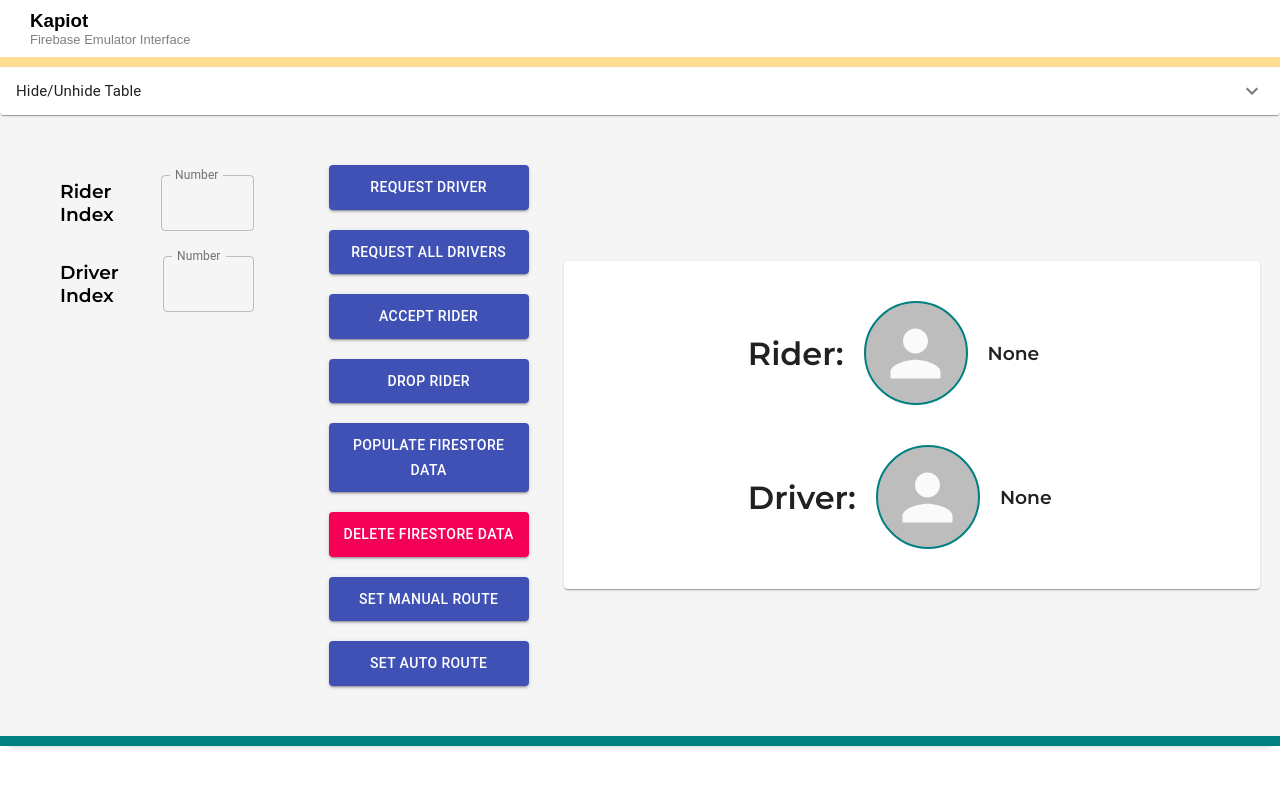
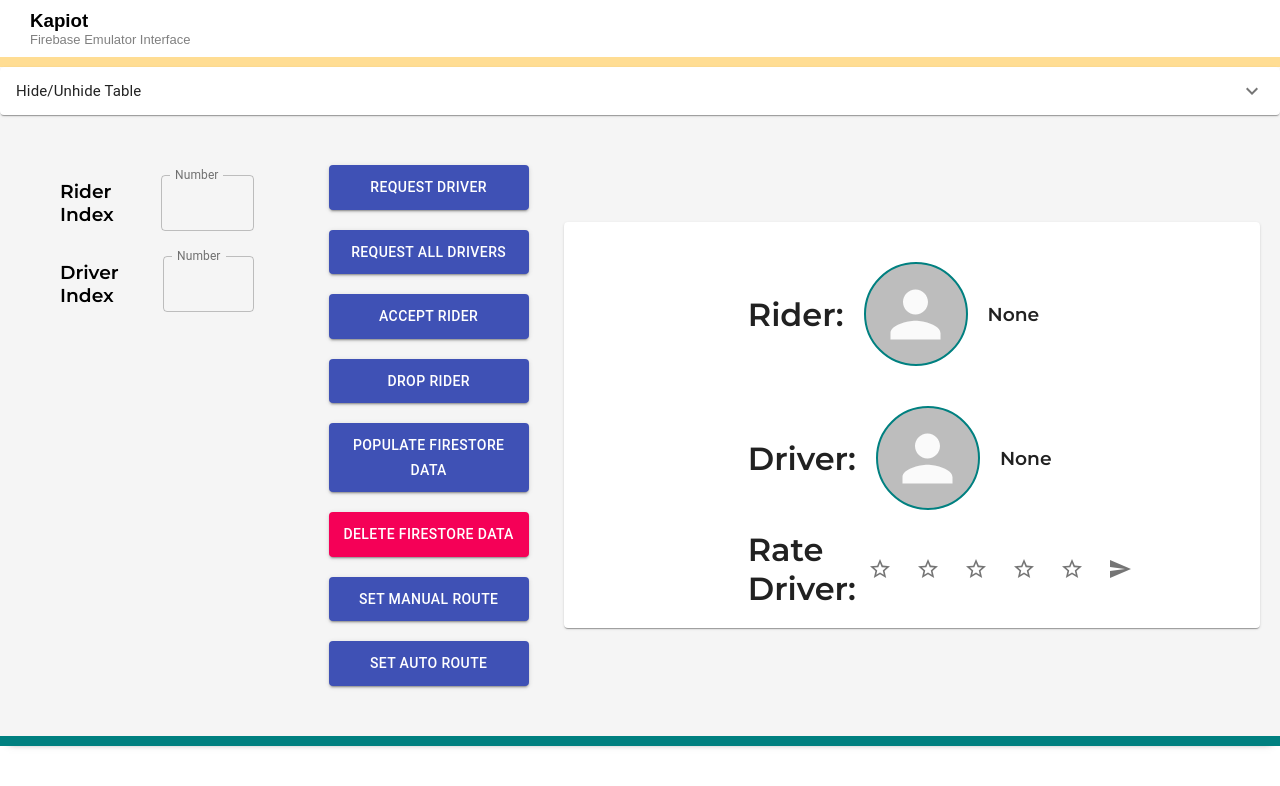
Before and after one commit to charlesausejojr/kapiot_dev_tool, a React (Create React App) app: page / in a window 1280 px wide. Shown: the top 786 px of the page. Built offline with nearby package versions, Linux system fonts and the light colour scheme; a web font is replaced by a local one.

Commit message:
Add rating of driver

```diff
--- a/src/components/ActionField.js
+++ b/src/components/ActionField.js
@@ -4,10 +4,11 @@ import TextField from '@material-ui/core/TextField';
 import Button from '@material-ui/core/Button';
 import axios from 'axios';
 import testData from '../data/test_data.json';
-import { Avatar, Box, Paper } from '@material-ui/core';
+import { Avatar, Box, IconButton, Paper } from '@material-ui/core';
 import './ActionField.css';
-import { FastForward, Room } from '@material-ui/icons';
+import { FastForward, Room, Send, Star, StarBorder } from '@material-ui/icons';
 import LinearProgressWithLabel from './shared/LinearProgressWithLabel';
+
 
 var routesToPush  = [];
 var tempInfo = {};
@@ -31,10 +32,53 @@ function ActionField() {
     const [routes,setRoutes] = useState([]);
     const [routesIndex,setRoutesIndex] = useState(0);
     const [autoIsPressed,setAutoIsPressed] = useState(false);
+    const [stars,setStars] = useState(0);
+    const [firstStar,setFirstStar] = useState(false);
+    const [secondStar,setSecondStar] = useState(false);
+    const [thirdStar,setThirdStar] = useState(false);
+    const [fourthStar,setFourthStar] = useState(false);
+    const [fifthStar,setFifthStar] = useState(false);
 
     const driversList = testData.driversList;
     const ridersList = testData.ridersList;
 
+    useEffect(()=> {
+        if (stars === 1){
+            setFirstStar(true);
+            setSecondStar(false);
+            setThirdStar(false);
+            setFourthStar(false);
+            setFifthStar(false);
+        }
+        else if (stars === 2){
+            setFirstStar(true);
+            setSecondStar(true);
+            setThirdStar(false);
+            setFourthStar(false);
+            setFifthStar(false);
+        }
+        else if (stars === 3){
+            setFirstStar(true);
+            setSecondStar(true);
+            setThirdStar(true);
+            setFourthStar(false);
+            setFifthStar(false);
+        }
+        else if (stars === 4){
+            setFirstStar(true);
+            setSecondStar(true);
+            setThirdStar(true);
+            setFourthStar(true);
+            setFifthStar(false);
+        }
+        else if (stars === 5){
+            setFirstStar(true);
+            setSecondStar(true);
+            setThirdStar(true);
+            setFourthStar(true);
+            setFifthStar(true);
+        }
+    },[stars]);
     useEffect(()=> {
         console.log(routeList);
     },[routeList]);
@@ -145,6 +189,26 @@ function ActionField() {
         setInfo();
         axios.get("http://localhost:5001/kapiot-46cbc/us-central1/dropRider?r=" + riderIndex.toString() + "&d=" + driverIndex.toString());
     }
+    const oneStar = (e) => {
+        e.preventDefault();
+        setStars(1);
+    }
+    const twoStars = (e) => {
+        e.preventDefault();
+        setStars(2);
+    }
+    const threeStars = (e) => {
+        e.preventDefault();
+        setStars(3);
+    }
+    const fourStars = (e) => {
+        e.preventDefault();
+        setStars(4);
+    }
+    const fiveStars = (e) => {
+        e.preventDefault();
+        setStars(5);
+    }
     return (
         <div>
         <div className="actionField">
@@ -232,6 +296,37 @@ function ActionField() {
             <Avatar className="user__avatar" src = {driverPhoto}/>
             <h3>{driverName}</h3>
         </div>
+        <div className="actionField__right__info">
+            <h1>Rate Driver:</h1>
+            <IconButton onClick={oneStar}>
+                {firstStar ?
+                 <Star/> : <StarBorder/>
+                }
+            </IconButton>
+            <IconButton onClick={twoStars}>
+                {secondStar ?
+                <Star/> : <StarBorder/>
+                }
+            </IconButton>
+            <IconButton onClick={threeStars}>
+                {thirdStar ?
+                <Star/> : <StarBorder/>
+                }
+            </IconButton>
+            <IconButton onClick={fourStars}>
+                {fourthStar ?
+                <Star/> : <StarBorder/>
+                }
+            </IconButton>
+            <IconButton onClick={fiveStars}>
+                {fifthStar ?
+                <Star/> : <StarBorder/>
+                }
+            </IconButton>
+            <IconButton>
+                <Send/>
+            </IconButton>
+        </div>
         {isManual &&
            <div className="actionfield__right__info">
                 <div className="route__manual">
```
